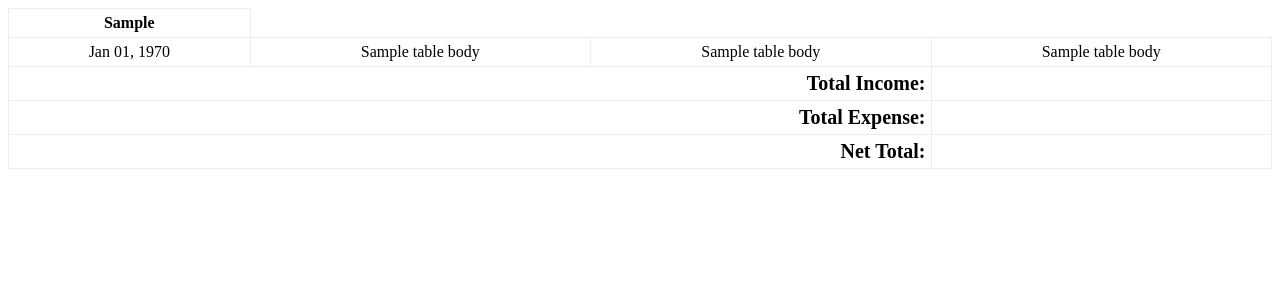
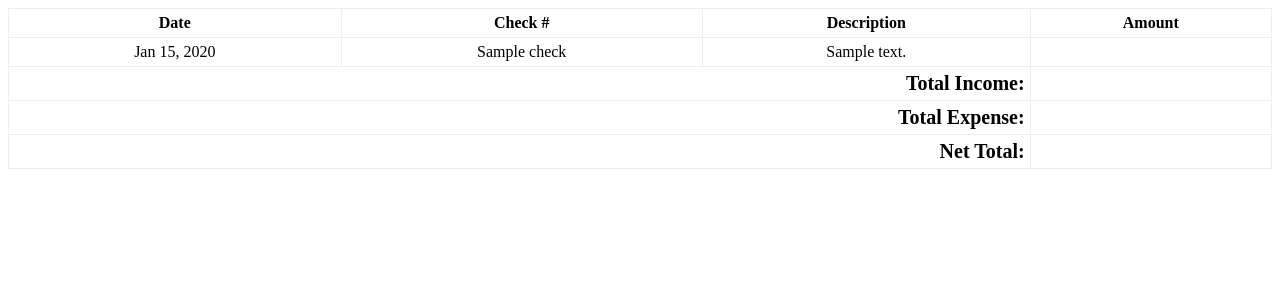
Before and after one commit to JhonatanRampim/php-newera, a PHP site: template src/views/home.php in a window 1280 px wide. Shown: the top 300 px of the page. Run offline with PHP 8.4, Linux system fonts and the light colour scheme; the template is opened without the code that fills it: most values are stand-ins (such as "Sample title", 1, 10 or a date in 2020); data that the repository does not hold is empty; some libraries are stand-ins or nearby versions.

Commit message:
reading transaction value change color based on pos or neg value add dollar sign to final value

```diff
--- a/src/views/home.php
+++ b/src/views/home.php
@@ -26,6 +26,14 @@
         tfoot tr th {
             text-align: right;
         }
+
+        .expense {
+            color: red;
+        }
+
+        .income {
+            color: green;
+        }
     </style>
 </head>
 
@@ -33,39 +41,48 @@
     <table>
         <thead>
             <tr>
-                <?php foreach ($tableHeader  as $key => $header) : ?>
-                    <th><?= $header ?></th>
-                <?php endforeach; ?>
+                <th>Date</th>
+                <th>Check #</th>
+                <th>Description</th>
+                <th>Amount</th>
             </tr>
         </thead>
-        <?php foreach ($tableBody as $key => $body) : ?>
+        <?php foreach ($expenseData as $key => $body) : ?>
             <tbody>
                 <tr>
-                    <td><?= date('M d, Y', strtotime($body[0])); ?></td>
-                    <td><?= $body[1] ?></td>
-                    <td><?= $body[2] ?></td>
-                    <td><?= $body[3] ?></td>
+                    <td><?= date('M d, Y', strtotime($body['date'])); ?></td>
+                    <td><?= $body['check'] ?></td>
+                    <td><?= $body['description'] ?></td>
+                    <?php if ($body['amount'] < 0) : ?>
+                        <td class="expense"><?= addDollarSign($body['amount']) ?></td>
+                    <?php elseif ($body['amount'] > 0) : ?>
+                        <td class="income"><?= addDollarSign($body['amount']) ?></td>
+                    <?php else : ?>
+                        <td><?= addDollarSign($body['amount']) ?></td>
+                    <?php endif; ?>
                 </tr>
             </tbody>
         <?php endforeach; ?>
         <tfoot>
             <tr>
                 <th colspan="3">Total Income:</th>
-                <td>
-                    <!-- YOUR CODE -->
+                <td class="income">
+                    <?= addDollarSign(($totals['income'])) ?? 0 ?>
                 </td>
             </tr>
             <tr>
                 <th colspan="3">Total Expense:</th>
-                <td>
-                    <!-- YOUR CODE -->
+                <td class="expense">
+                    <?= addDollarSign(($totals['expense'])) ?? 0 ?>
                 </td>
             </tr>
             <tr>
                 <th colspan="3">Net Total:</th>
-                <td>
-                    <!-- YOUR CODE -->
-                </td>
+                <?php if (isset($totals['net'])) : ?>
+                    <td <?= ($totals['net'] > 0) ? 'class="income"' : 'class="expense"' ?>>
+                        <?= addDollarSign($totals['net']) ?>
+                    </td>
+                <?php endif; ?>
             </tr>
         </tfoot>
     </table>
```
Also changed, not shown: src/app/App.php (+42 -19 lines), src/app/helpers.php (added, +8 -0 lines), src/public/index.php (+12 -0 lines).
